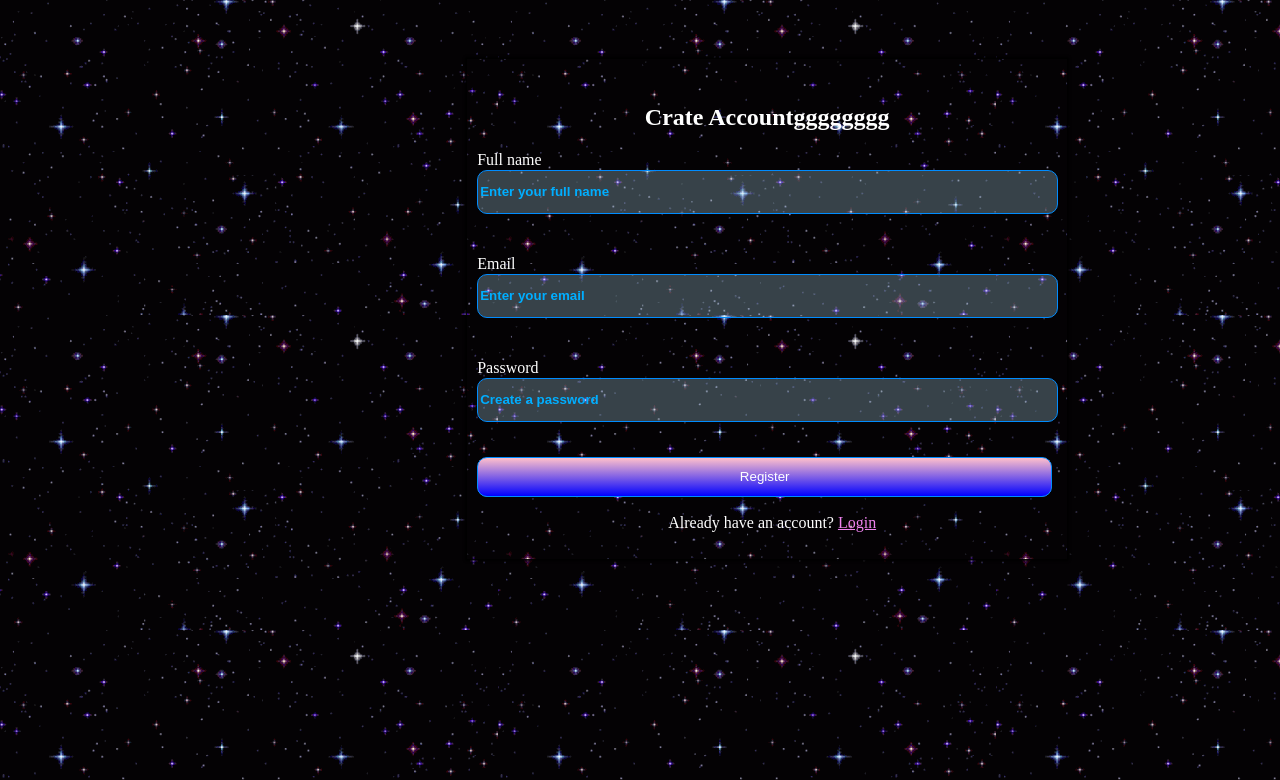
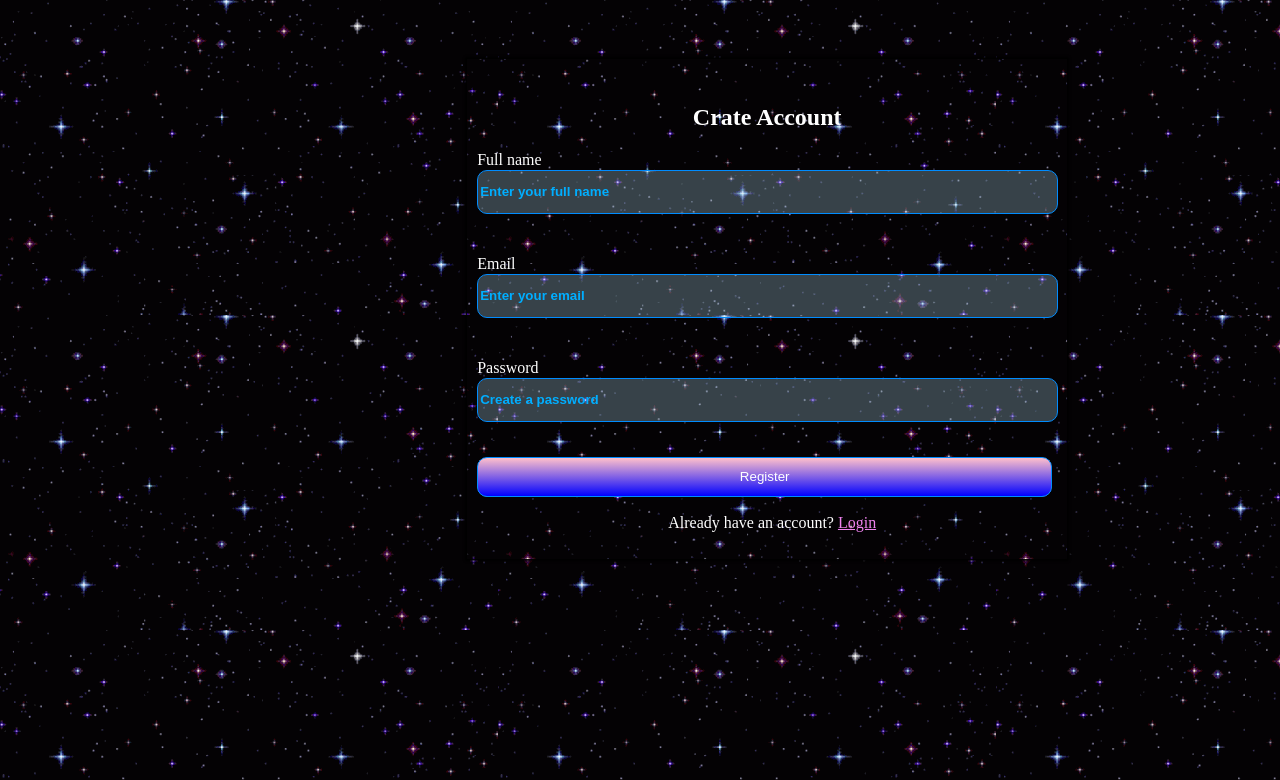
Before and after one commit to kacperkosmiczny-a11y/HTML2, a plain HTML site: page index.html in a window 1280 px wide. Shown: the top 780 px of the page. Drawn offline with Linux system fonts and the light colour scheme.

```diff
--- a/index.html
+++ b/index.html
@@ -9,7 +9,7 @@
     </section>
     <section class="s2">
         <form>
-            <h2 class="bialy">Crate Accountgggggggg</h2>
+            <h2 class="bialy">Crate Account</h2>
             <p class="bialy">Full name </p>
             <input type="text" placeholder="Enter your full name" class="tloxd">
 
```
